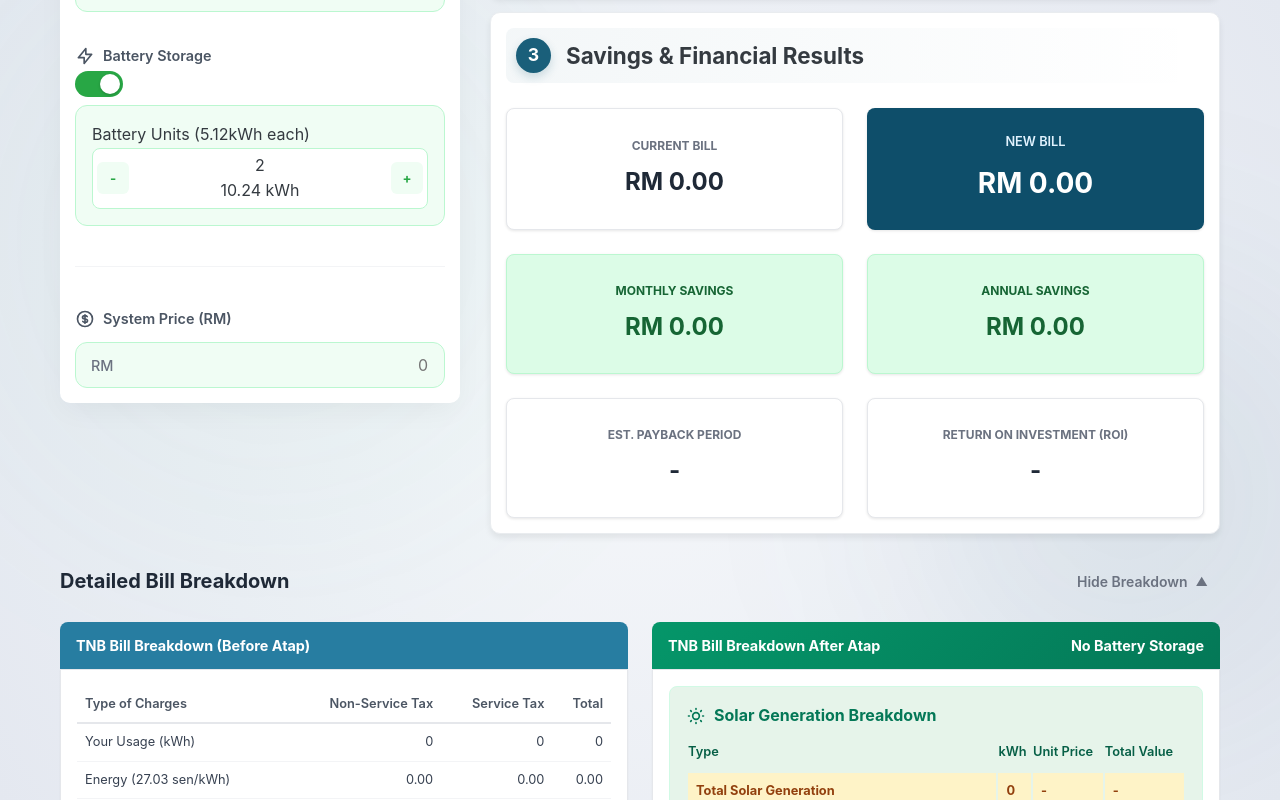
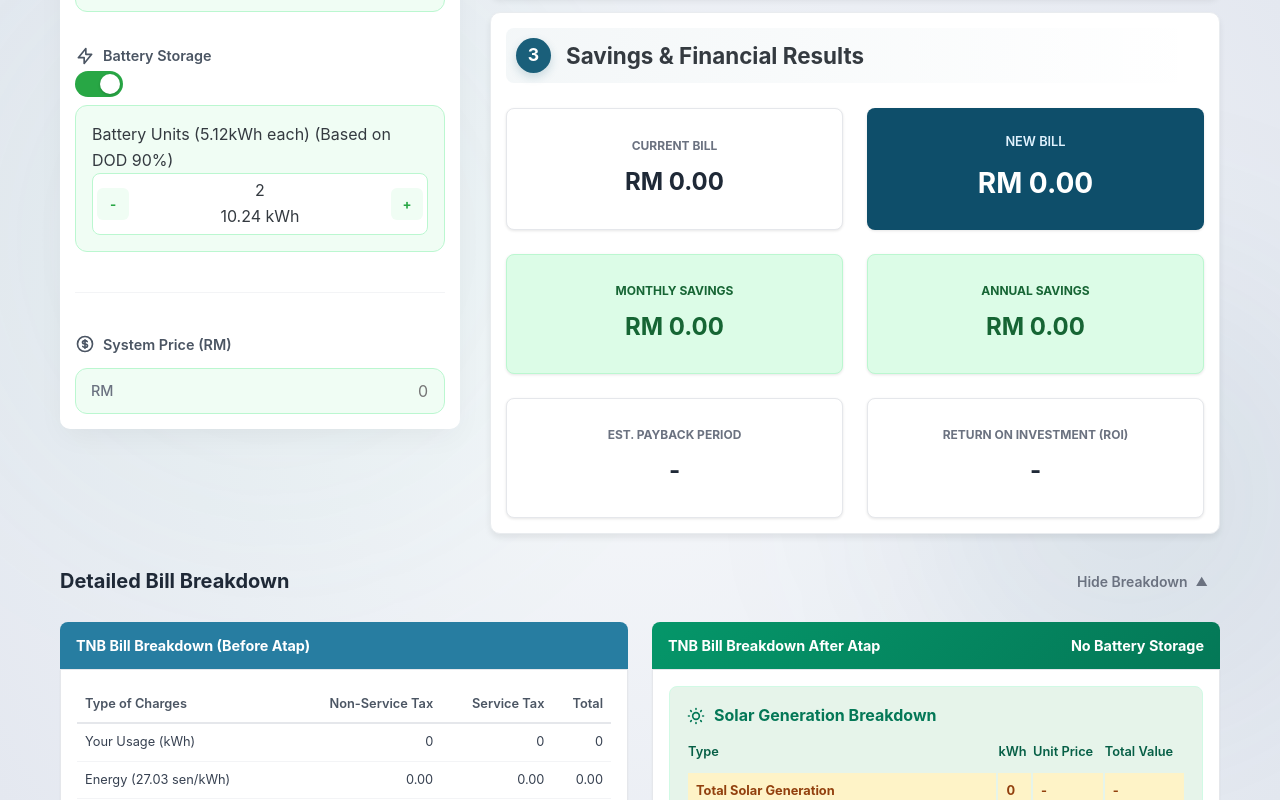
Before and after one commit to ByFutureBear/feature-tnb, a React (Vite) app: page / in a window 1280 px wide. Both pictures are taken after a click on the label 99 px from the left and 1157 px from the top of the page. Shown: the part 1073-1873 px from the top of the page. Built offline with nearby package versions, Linux system fonts and the light colour scheme.

Commit message:
Add DOD 90% note to Battery Storage input

```diff
--- a/src/components/CustomerInputs.tsx
+++ b/src/components/CustomerInputs.tsx
@@ -204,7 +204,9 @@ export const CustomerInputs: React.FC<Props> = ({ inputs, onChange }) => {
                                 className="overflow-hidden"
                             >
                                 <div className="battery-qty-wrapper pt-3">
-                                    <label className="text-sm text-gray-600 block mb-1">Battery Units (5.12kWh each)</label>
+                                    <label className="text-sm text-gray-600 block mb-1">
+                                        Battery Units (5.12kWh each) <span className="text-xs text-gray-400 font-normal">(Based on DOD 90%)</span>
+                                    </label>
                                     <div className="number-control">
                                         <button
                                             className="qty-btn"
```
